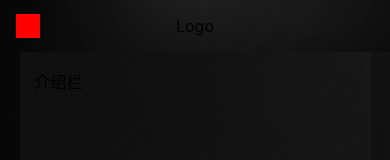
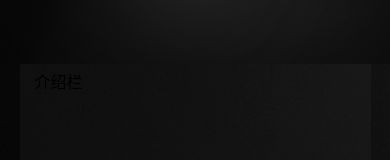
Before and after one commit to ProjectSean/Arknights-UI, a Vue app: page /#/home in a window 390 px wide. Shown: the top 160 px of the page. Built offline with nearby package versions, Linux system fonts and the light colour scheme.

Commit message:
网页logo从阿里font引入

```diff
--- a/index.html
+++ b/index.html
@@ -6,6 +6,7 @@
   <link rel="icon" href="/favicon.ico" />
   <meta name="viewport" content="width=device-width, initial-scale=1.0">
   <title>Vite App</title>
+  <script src="//at.alicdn.com/t/font_2576015_1i85baemouh.js"></script>
 </head>
 
 <body>
--- a/src/components/Topnav.vue
+++ b/src/components/Topnav.vue
@@ -1,6 +1,10 @@
 <template>
   <div class="topnav">
-    <div class="logo">Logo</div>
+    <div class="logo">
+      <svg class="icon">
+        <use xlink:href="#icon-ark1"></use>
+      </svg>
+    </div>
     <ul class="menu">
       <li>菜单1</li>
       <li>菜单2</li>
@@ -37,8 +41,15 @@ export default {
   justify-content: center;
   align-items: center;
   > .logo {
+    display: flex;
+    justify-content: center;
     max-width: 6em;
-    margin-right: auto;
+    // margin-right: auto;
+
+    > svg {
+      width: 32px;
+      height: 32px;
+    }
   }
   > .menu {
     display: flex;
@@ -52,7 +63,7 @@ export default {
   > .toggleMenu {
     width: 24px;
     height: 24px;
-    background: red;
+    // background: red;
     position: absolute;
     left: 16px;
     top: 50%;
@@ -73,6 +84,8 @@ export default {
   @media (max-width: 1080px) {
     > .toggleMenu {
       display: inline-block;
+      left: 50%;
+      transform: translate(-50%, -50%);
     }
   }
 }
--- a/src/index.scss
+++ b/src/index.scss
@@ -22,3 +22,9 @@ body {
   font-size: 16px;
   font-family:  -apple-system, "Noto Sans", "Helvetica Neue", Helvetica, "Nimbus Sans L", Arial, "Liberation Sans", "PingFang SC", "Hiragino Sans GB", "Noto Sans CJK SC", "Source Han Sans SC", "Source Han Sans CN", "Microsoft YaHei", "Wenquanyi Micro Hei", "WenQuanYi Zen Hei", "ST Heiti", SimHei, "WenQuanYi Zen Hei Sharp", sans-serif;
 }
+.icon {
+  width: 1em; height: 1em;
+  vertical-align: -0.15em;
+  fill: currentColor;
+  overflow: hidden;
+  }
--- a/src/views/Home.vue
+++ b/src/views/Home.vue
@@ -150,6 +150,8 @@ export default {
       height: 90vh;
     }
     .ark-content {
+      width: 90vw;
+      position: absolute;
       margin: auto 5vw;
       z-index: -1;
     }
```
